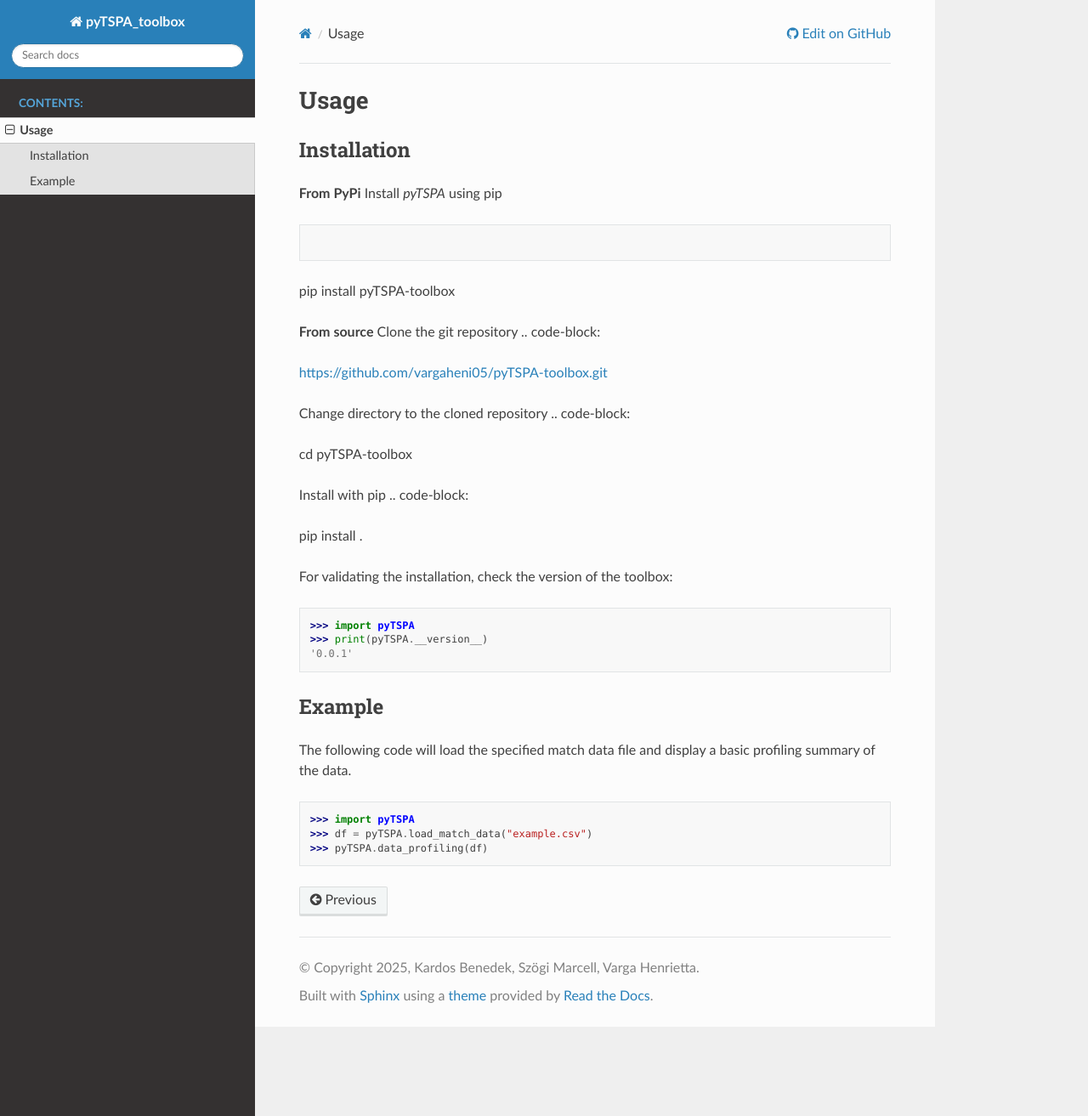
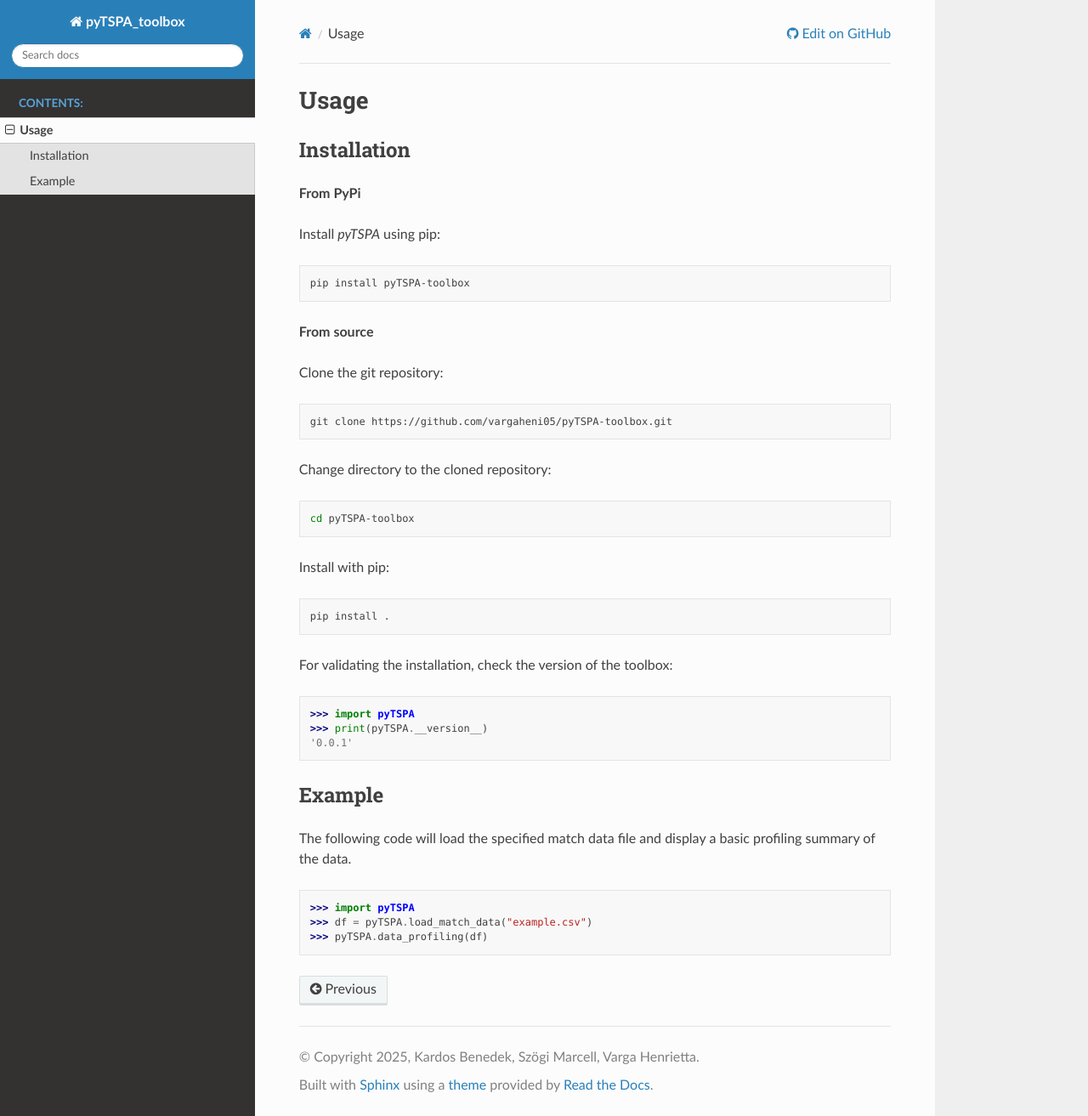
Before and after one commit to vargaheni05/pyTSPA-toolbox, a Sphinx documentation site: the page built from docs/source/usage.rst, in a window 1280 px wide and 1313 px high. Shown: the whole window at 85% size. Built offline with Sphinx 7.4.7 and the Read the Docs theme 3.1.0, drawn with Linux system fonts in a browser that asks for light colours; pages that are not in the unit, such as notebooks, are missing from menus.

Commit message:
Update usage.rst

```diff
--- a/docs/source/usage.rst
+++ b/docs/source/usage.rst
@@ -4,27 +4,32 @@
 ------------
 
 **From PyPi**
-Install `pyTSPA` using pip
 
-.. code-block::
+Install `pyTSPA` using pip:
 
-pip install pyTSPA-toolbox
+.. code-block:: bash
+
+    pip install pyTSPA-toolbox
 
 **From source**
-Clone the git repository
-.. code-block::
 
-https://github.com/vargaheni05/pyTSPA-toolbox.git
+Clone the git repository:
 
-Change directory to the cloned repository
-.. code-block::
+.. code-block:: bash
 
-cd pyTSPA-toolbox
+    git clone https://github.com/vargaheni05/pyTSPA-toolbox.git
 
-Install with pip
-.. code-block::
+Change directory to the cloned repository:
 
-pip install .
+.. code-block:: bash
+
+    cd pyTSPA-toolbox
+
+Install with pip:
+
+.. code-block:: bash
+
+    pip install .
 
 For validating the installation, check the version of the toolbox:
 
```
